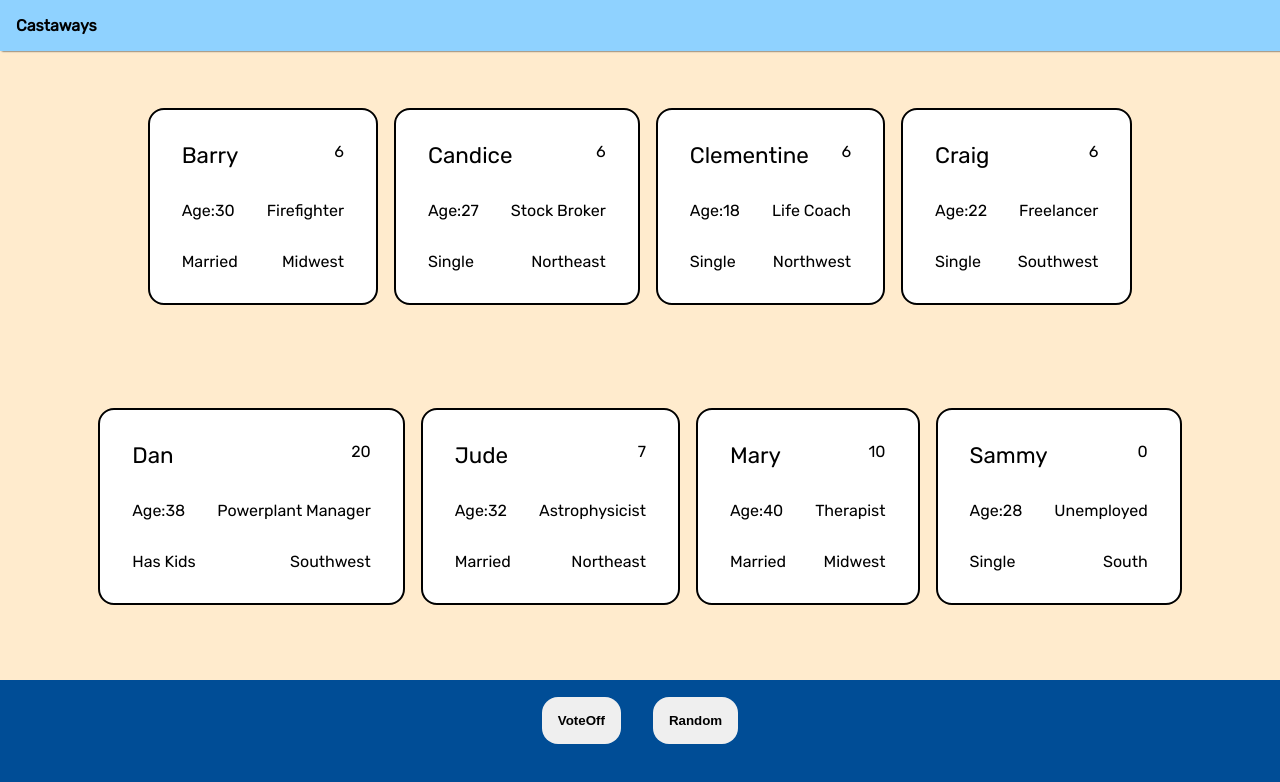
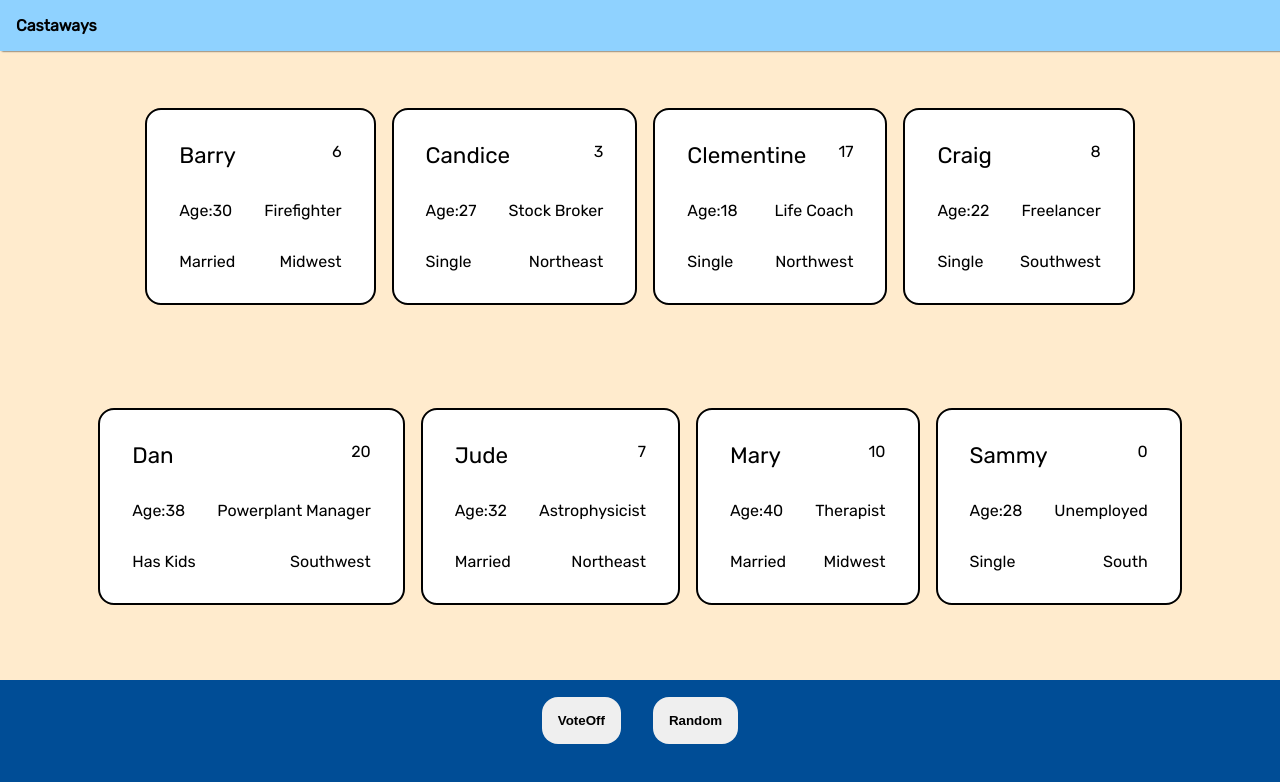
Before and after one commit to mwinser/castaways, a React (Create React App) app: page / in a window 1280 px wide. Shown: the top 782 px of the page. Built offline with nearby package versions, Linux system fonts and the light colour scheme.

Commit message:
added jury and final vote by jury

```diff
--- a/src/App.js
+++ b/src/App.js
@@ -5,16 +5,20 @@ import { Context } from './Context';
 
 
 function App() {
-  const {playerState, voteOff, removePlayer, randomSocialEvent} = useContext(Context)
+  const {playerState, juryPlayers, voteOff, removePlayer, randomSocialEvent} = useContext(Context)
 
   function handleVote(){
-    const voteLog = voteOff()
+    const voteLog = voteOff(playerState, playerState)
     console.log("Vote-off called!")
-    Object.entries(voteLog.voteHistory).forEach(vote=>{
+    Object.entries(voteLog.voteAgainstHistory).forEach(vote=>{
       console.log(vote[0] + " voted for " + vote[1])
     })
     console.log(voteLog.loserName + " voted off with " + voteLog.loserVotesAgainst + " votes.")
     removePlayer(voteLog.loserName)
+  }
+  function juryVote(){
+    const voteLog = voteOff(juryPlayers.slice(1), playerState)
+    console.log(voteLog.winnerName + " won the game with " + voteLog.winnerVotesFor +" jury votes!")
   }
 
   function comparePlayerNames(a,b){
@@ -43,8 +47,14 @@ function App() {
         }
       </div>
       <div className="footer">
-        <button onClick={()=>handleVote()}>VoteOff</button>
-      <button onClick={()=>randomSocialEvent()}>Random</button>
+        {playerState.length>3 ?
+          <button onClick={()=>handleVote()}>VoteOff</button>
+          :
+          <button onClick={()=>juryVote()}>Jury Vote</button>
+        }
+        <button onClick={()=>randomSocialEvent()}>Random</button>
+
+
       </div>
 
     </div>
--- a/src/Context.js
+++ b/src/Context.js
@@ -1,15 +1,18 @@
-import React, {useReducer} from 'react'
+import React, {useReducer, useState} from 'react'
 import playerData from './player_data'
 import {onePlayerEvents, twoPlayerEvents} from './randomEvent'
 
 const Context = React.createContext(null)
 
 function ContextProvider ({children}) {
+    const [juryPlayers, setJuryPlayers] = useState([])
     const [playerState, dispatch] = useReducer(playersReducer, playerData)
+
 
     function playersReducer(playerState, action){
         switch (action.type) {
             case 'REMOVE_PLAYER':
+                setJuryPlayers([...juryPlayers, playerState.find(player=>player.name===action.payload)])
                 return [...playerState.filter((player)=>player.name!==action.payload)];
             case 'CHANGE_LOYALTY':
                 const player = playerState.find((player)=>player.name===action.payload.playerName)
@@ -46,35 +49,51 @@ function ContextProvider ({children}) {
 
     }
 
-    function voteOff() {
+    function voteOff(voters, votees) {
         var voteLog ={
-            voteHistory: {},
+            voteAgainstHistory: {},
+            voteForHistory: {},
             votesAgainst: {},
             loserName: "",
             loserVotesAgainst: 0,
+            votesFor: {},
+            winnerName: "",
+            winnerVotesFor: 0,
             wasTie: false
         }
 
         //get names
-        const names = playerState.map(rival=>{
+        const names = votees.map(rival=>{
             voteLog.votesAgainst[rival.name] = 0
+            voteLog.votesFor[rival.name] = 0
             return rival.name
         })
 
-        //get individual votes base on loyalty
-        playerState.forEach((player)=>{
-            //voteHistory
-            voteLog.voteHistory[player.name] = names.reduce((min, name)=>
+        //get individual votes based on loyalty
+        voters.forEach((player)=>{
+            //voteAgainstHistory
+
+            voteLog.voteAgainstHistory[player.name] = names.reduce((min, name)=>
                 player.loyalty[name]<player.loyalty[min]? name : min
                 )
+            voteLog.voteForHistory[player.name] = names.reduce((max, name)=>
+            player.loyalty[name]>player.loyalty[max]? name : max
+            )
+
         })
 
         //votesAgainst
-        names.forEach(name=> voteLog.votesAgainst[voteLog.voteHistory[name]]+=1)
+        voters.forEach(voter=> voteLog.votesAgainst[voteLog.voteAgainstHistory[voter.name]]+=1)
+        //votesFor
+        voters.forEach(voter=> voteLog.votesFor[voteLog.voteForHistory[voter.name]]+=1)
 
         //loserName and loserVotesAgainst
         voteLog.loserVotesAgainst = names.reduce((max, name)=> voteLog.votesAgainst[name]>max ? voteLog.votesAgainst[name] : max, 0 )
         voteLog.loserName = names.reduce((max, name)=> voteLog.votesAgainst[name]>voteLog.votesAgainst[max] ? name : max )
+
+        //winnerName and winnerVotesFor
+        voteLog.winnerVotesFor = names.reduce((max, name)=> voteLog.votesFor[name]>max ? voteLog.votesFor[name] : max, 0 )
+        voteLog.winnerName = names.reduce((max, name)=> voteLog.votesFor[name]>voteLog.votesFor[max] ? name : max )
 
         //wasTie
 
@@ -119,6 +138,7 @@ function ContextProvider ({children}) {
         <Context.Provider
             value={{
                 playerState,
+                juryPlayers,
                 voteOff,
                 removePlayer,
                 changeLoyalty,
--- a/src/player_data.js
+++ b/src/player_data.js
@@ -62,7 +62,7 @@ const playerData = [
     region: "Northwest",
     family: "Single",
     family_category: 0,
-    personality: 6,
+    personality: 17,
     votesAgainst: 0
     },
     {name: "Candice",
@@ -73,7 +73,7 @@ const playerData = [
     region: "Northeast",
     family: "Single",
     family_category: 0,
-    personality: 6,
+    personality: 3,
     votesAgainst: 0
     },
     {name: "Craig",
@@ -84,7 +84,7 @@ const playerData = [
     region: "Southwest",
     family: "Single",
     family_category: 0,
-    personality: 6,
+    personality: 8,
     votesAgainst: 0
     }
 ]
--- a/src/randomEvent.js
+++ b/src/randomEvent.js
@@ -2,18 +2,26 @@
 const onePlayerEvents = [
     {
         string: " said something funny.",
+        change: 5
+    },
+    {
+        string: " helped out around camp.",
         change: 10
     },
     {
-        string: " helped out around camp.",
+        string: " caught fish for dinner.",
         change: 20
     },
     {
-        string: " won an advantage for the whole tribe.",
+        string: " won a feast for the whole tribe.",
         change: 30
     },
     {
-        string: " was in a bad mood.",
+        string: " burned the rice.",
+        change: -5
+    },
+    {
+        string: " has been looking for idols.",
         change: -10
     },
     {
@@ -21,7 +29,7 @@ const onePlayerEvents = [
         change: -20
     },
     {
-        string: " lost an advantage for the whole tribe.",
+        string: " lost a feast challenge for the whole tribe.",
         change: -30
     }
 ]
@@ -29,10 +37,14 @@ const onePlayerEvents = [
 const twoPlayerEvents = [
     {
         string: " found they had something in common.",
+        change: 5
+    },
+    {
+        string: " had a deep conversation.",
         change: 10
     },
     {
-        string: " had a deep conversation.",
+        string: " became friends.",
         change: 20
     },
     {
@@ -41,10 +53,14 @@ const twoPlayerEvents = [
     },
     {
         string: " had a minor disagreement.",
+        change: -5
+    },
+    {
+        string: " had a heated argument.",
         change: -10
     },
     {
-        string: " had a heated argument.",
+        string: " had a major social fight.",
         change: -20
     },
     {
```
